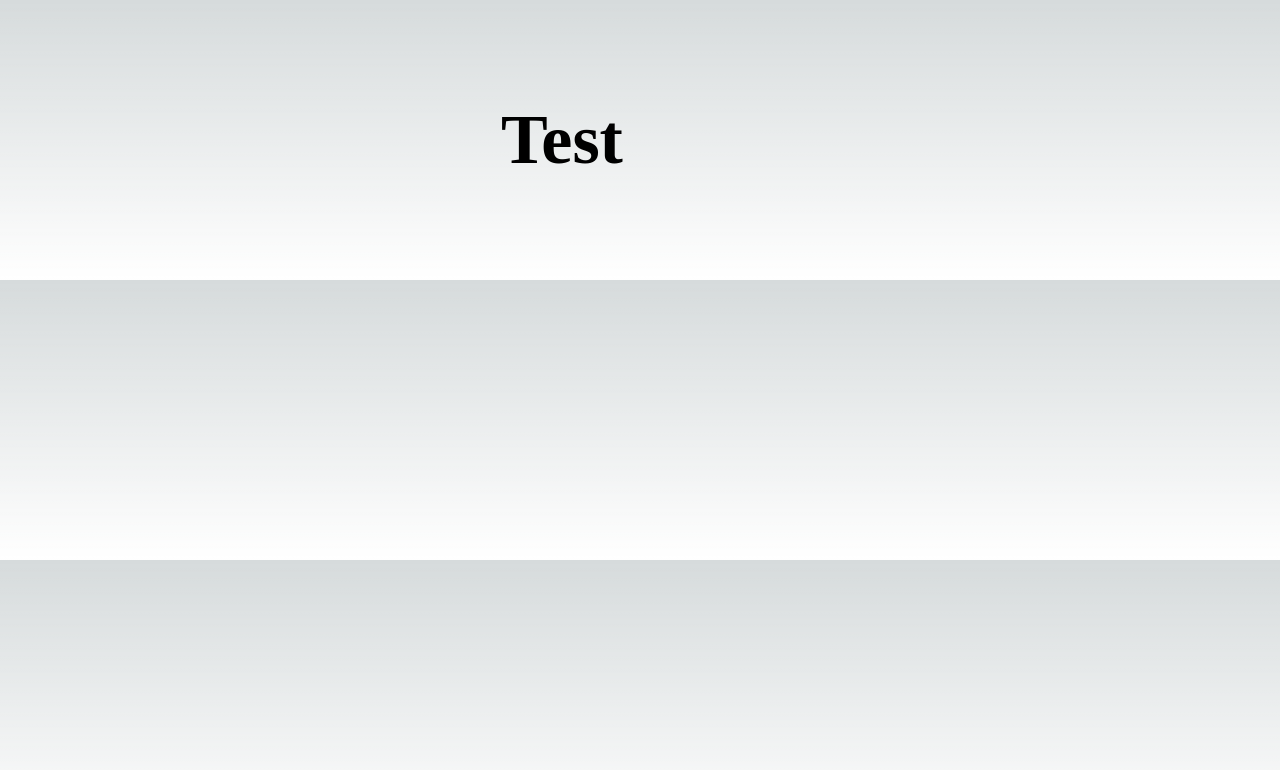
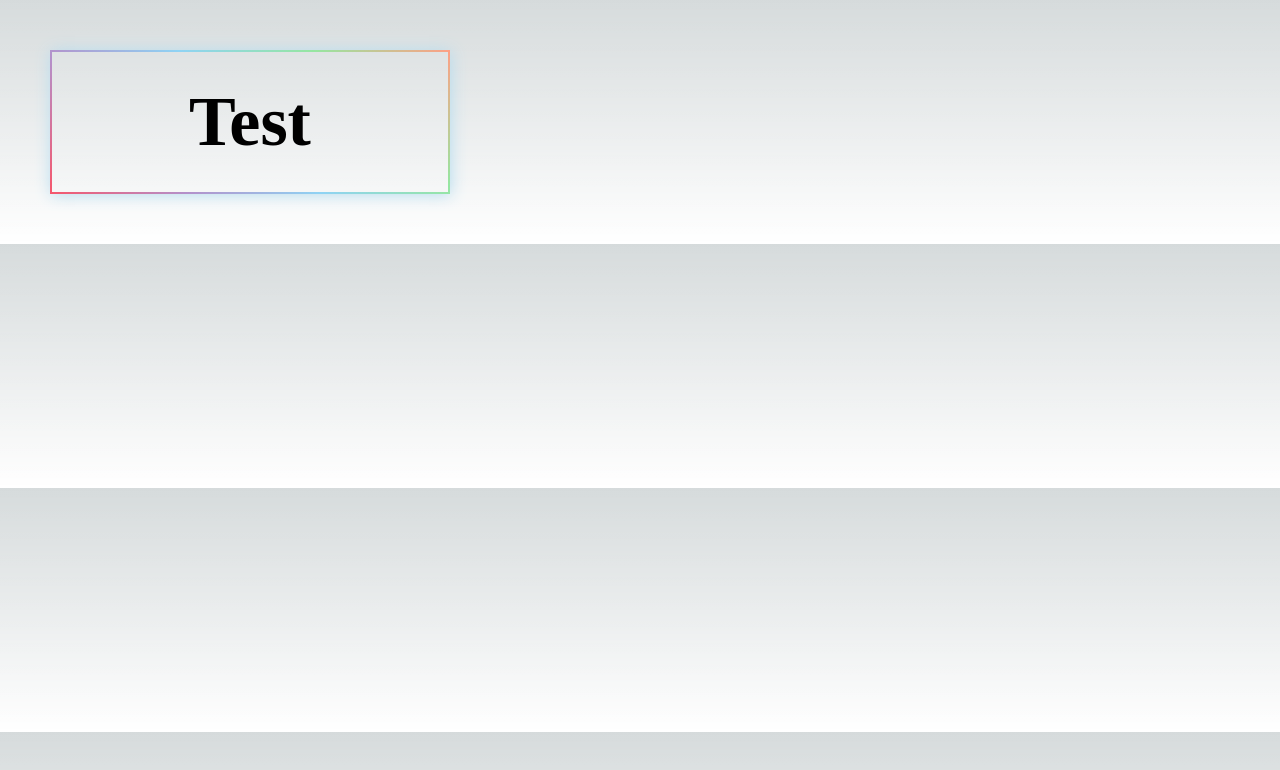
Before and after one commit to verona-hub/wp-test, a Next.js app: page /post/1 in a window 1280 px wide. Shown: the top 770 px of the page. Built offline with nearby package versions, Linux system fonts and the light colour scheme.

Commit message:
added styling;

```diff
--- a/src/styles/Home.module.css
+++ b/src/styles/Home.module.css
@@ -6,9 +6,10 @@
   align-content: center;
   min-height: 100vh;
 }
+
 .main a {
   border: 4px solid;
-  border-image: linear-gradient(45deg,red,blue, green) 1;
+  border-image: linear-gradient(45deg,#b490ca, #f5576c, #fda085) 1;
   font-size: 2rem;
   padding: 20px;
 }
--- a/src/styles/SinglePost.module.css
+++ b/src/styles/SinglePost.module.css
@@ -1,10 +1,31 @@
 .SinglePost {
     align-content: center;
     align-items: center;
+    border: 2px solid;
+    border-image: linear-gradient(45deg,blue, green, yellow, magenta, red) 1;
+    border-image: linear-gradient(45deg,#f5576c, #b490ca, #8fd3f4, #96e6a1, #fda085) 1;
+    box-shadow: 1px 1px 15px 0 #b6dcee;
     display: flex;
     flex-direction: column;
     justify-content: center;
     margin: 50px;
-    padding: 50px;
-    width: 80%;
+    padding: 30px;
+    text-align: center;
+    transition: 0.6s;
+    width: 400px;
 }
+
+.SinglePost h2 {
+    margin-bottom: 50px;
+    background: -webkit-linear-gradient(#f5576c, #fda085);
+    -webkit-background-clip: text;
+    -webkit-text-fill-color: transparent;
+}
+
+.SinglePost:hover {
+    border-image: linear-gradient(45deg,#b490ca, #8fd3f4, #96e6a1, #fda085, #f5576c) 1;
+    box-shadow: 4px 2px 20px 0 #ea8692;
+    cursor: pointer;
+    transition: 0.2s;
+    transform: scale(1.075);
+}
--- a/src/styles/globals.css
+++ b/src/styles/globals.css
@@ -104,6 +104,10 @@ h1 {
   font-size: 70px;
 }
 
+h2 {
+  font-size: 40px;
+}
+
 @media (prefers-color-scheme: dark) {
   html {
     color-scheme: dark;
```
Also changed, not shown: src/pages/posts.js (+5 -3 lines).
